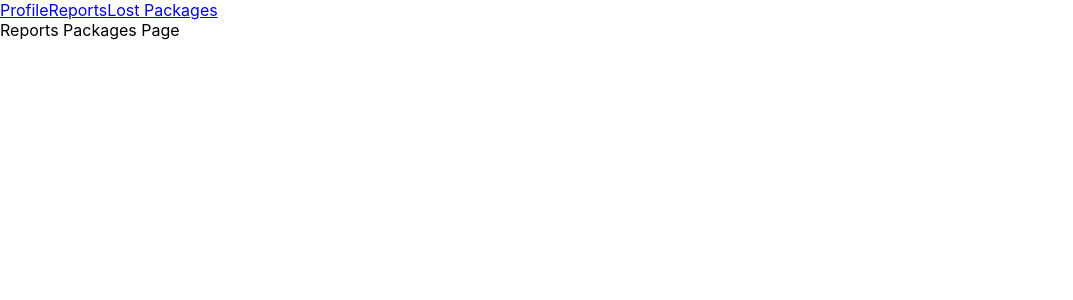
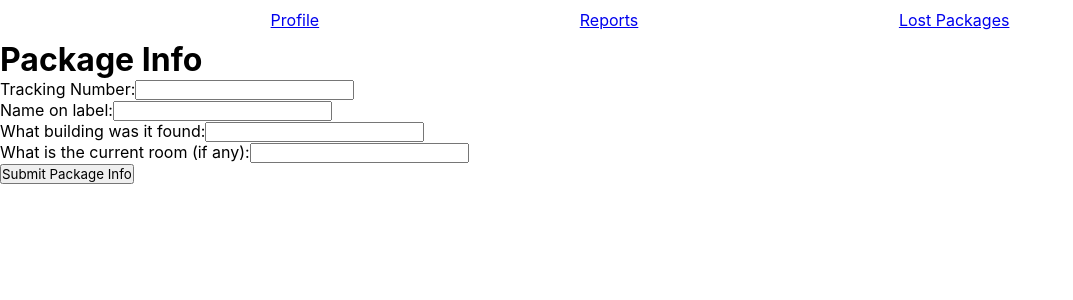
Before and after one commit to parkerkopp/CMSC-447-SWE-Lost-Packages-Project, a Vue app: page /reports in a window 1280 px wide. Shown: the top 300 px of the page, without its empty margins (0-1073 px from the left). Built offline with nearby package versions, Linux system fonts and the light colour scheme.

Commit message:
Added Package Info report section.

```diff
--- a/src/global.css
+++ b/src/global.css
@@ -14,3 +14,10 @@
   margin: 0;
   padding: 0;
 }
+
+.nav-bar {
+  display: flex;
+  justify-content: space-evenly;
+  align-items: center;
+  margin: 10px;
+}
--- a/src/pages/ReportsPage.vue
+++ b/src/pages/ReportsPage.vue
@@ -1,7 +1,70 @@
 <template>
-  <div>Reports Packages Page</div>
+  <div class="reports-container">
+    <h1>Package Info</h1>
+    <form @submit.prevent="reportFormSubmit" class="report-form">
+      <div class="form-group">
+        <label for="tracking-num">Tracking Number:</label>
+        <input
+          type="text"
+          id="tracking-num"
+          v-model="trackingNumber"
+          required
+        />
+      </div>
+      <div class="form-group">
+        <label for="recipiant-name">Name on label:</label>
+        <input
+          type="text"
+          id="recipiant-name"
+          v-model="recipiantName"
+          required
+        />
+      </div>
+      <div class="form-group">
+        <label for="building">What building was it found:</label>
+        <input type="text" id="building" v-model="buildingInfo" required />
+      </div>
+      <div class="form-group">
+        <label for="room">What is the current room (if any):</label>
+        <input type="text" id="room" v-model="roomInfo" />
+      </div>
+
+      <button type="submit">Submit Package Info</button>
+    </form>
+  </div>
 </template>
 
-<script setup></script>
+<script setup>
+import { ref } from "vue";
 
-<style></style>
+// reactive variables to hold the package info data
+const trackingNumber = ref("");
+const recipiantName = ref("");
+const buildingInfo = ref("");
+const roomInfo = ref("");
+
+/// 'emits' sends data to the parent component
+const emit = defineEmits(["formSubmit"]);
+
+const reportFormSubmit = () => {
+  // package object with the current package form data
+  const packageData = {
+    tracking: trackingNumber.value,
+    recipiant: recipiantName.value,
+    building: buildingInfo.value,
+    room: roomInfo.value,
+    collected: false,
+  };
+
+  // Emits the data to the parent component
+  emit("formSubmit", packageData);
+
+  // Clear the form after submission
+  trackingNumber.value = "";
+  recipiantName.value = "";
+  buildingInfo.value = "";
+  roomInfo.value = "";
+
+  console.log(packageData);
+};
+</script>
```
